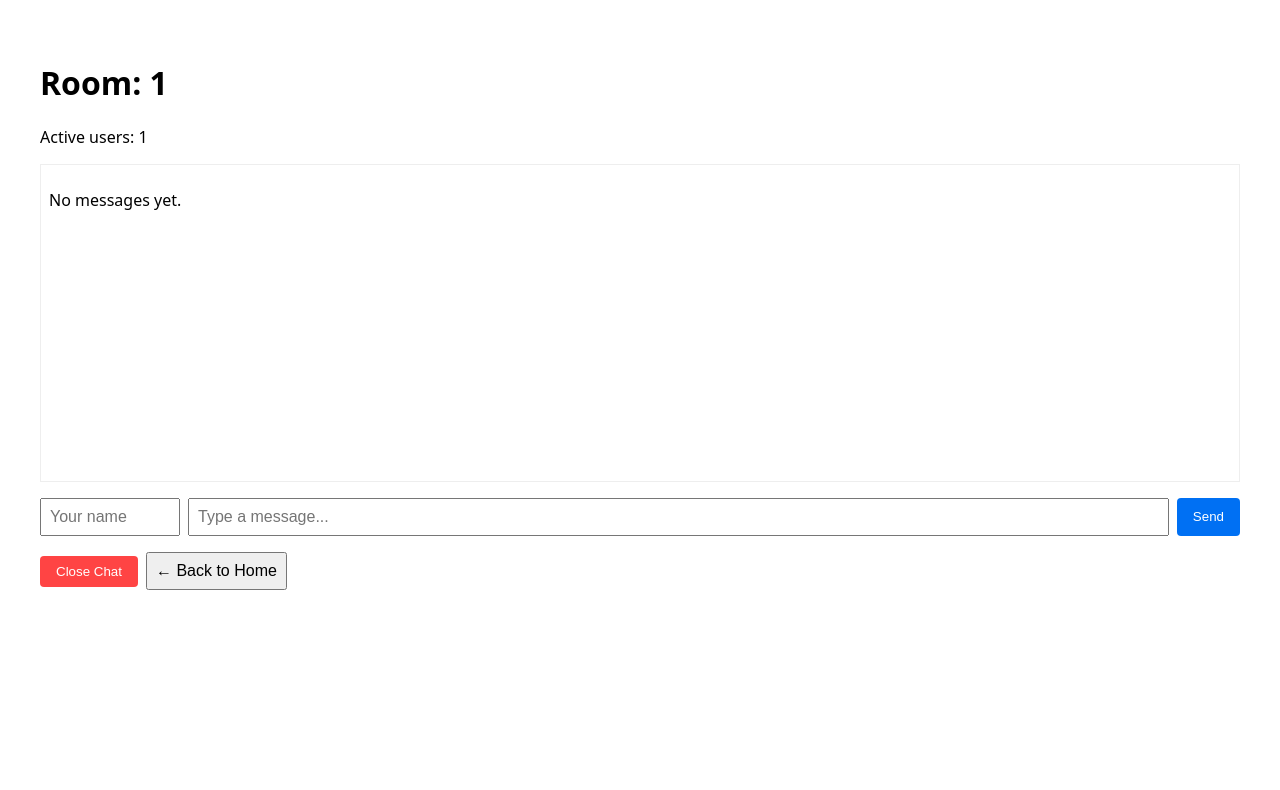
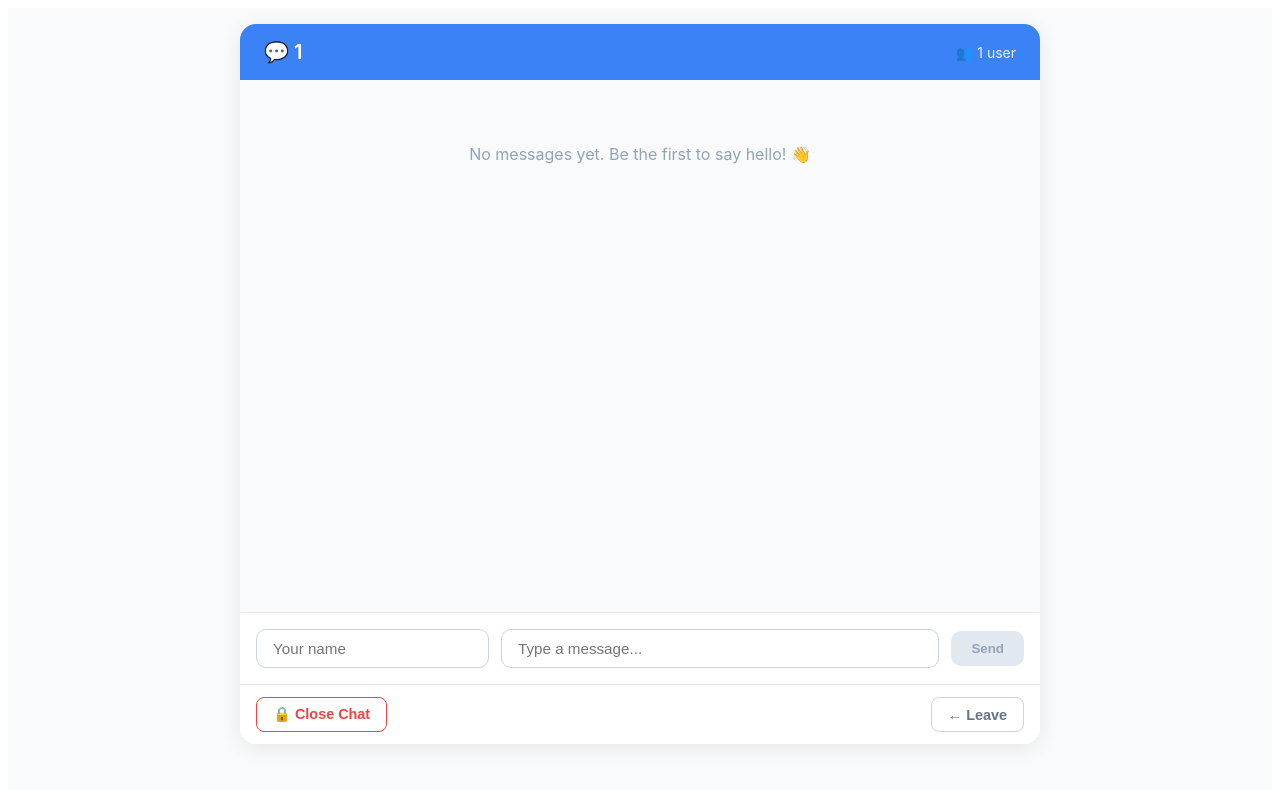
Before and after one commit to oopsididitagain335/emphermal-msg, a Next.js app: page /room/1/1 in a window 1280 px wide. Shown: the top 790 px of the page. Built offline with nearby package versions, Linux system fonts and the light colour scheme.

Commit message:
Update page.js

```diff
--- a/app/room/[name]/[id]/page.js
+++ b/app/room/[name]/[id]/page.js
@@ -15,7 +15,7 @@ export default function RoomPage() {
   const [activeUsers, setActiveUsers] = useState(0);
   const [username, setUsername] = useState('');
   const [text, setText] = useState('');
-  const [roomExists, setRoomExists] = useState(true); // Track if room still exists
+  const [roomExists, setRoomExists] = useState(true);
 
   useEffect(() => {
     if (!roomId) return;
@@ -29,7 +29,6 @@ export default function RoomPage() {
       sessionStorage.setItem(storageKey, connectionId);
     }
 
-    // Join the room
     fetch(`/api/room/${roomId}`, {
       method: 'PUT',
       headers: { 'Content-Type': 'application/json' },
@@ -56,7 +55,6 @@ export default function RoomPage() {
     };
   }, [roomId]);
 
-  // Poll room data (messages, users, existence)
   useEffect(() => {
     if (!roomId) return;
 
@@ -71,7 +69,7 @@ export default function RoomPage() {
         const data = await res.json();
         setMessages(data.messages || []);
         setActiveUsers(data.activeUsers || 0);
-        setRoomExists(data.exists !== false); // fallback if not sent
+        setRoomExists(data.exists !== false);
       } catch (err) {
         console.error('Failed to fetch room data:', err);
       }
@@ -103,7 +101,6 @@ export default function RoomPage() {
         body: JSON.stringify({ action: 'close' }),
       });
 
-      // Optional: leave the room explicitly (not strictly needed since it's deleted)
       const connectionId = sessionStorage.getItem(`conn_${roomId}`);
       if (connectionId) {
         await fetch(`/api/room/${roomId}`, {
@@ -114,102 +111,253 @@ export default function RoomPage() {
       }
 
       alert('Chat closed successfully.');
-      router.push('/'); // Redirect to home
+      router.push('/');
     } catch (err) {
       console.error('Failed to close chat:', err);
       alert('Failed to close chat. Please try again.');
     }
   };
 
-  if (!roomId) return <div>Loading...</div>;
+  if (!roomId) {
+    return (
+      <div style={{ textAlign: 'center', padding: '3rem', color: '#6b7280' }}>
+        Loading...
+      </div>
+    );
+  }
 
   if (!roomExists) {
     return (
-      <div style={{ padding: '2rem', fontFamily: 'system-ui, sans-serif' }}>
-        <h2>Chat Closed</h2>
-        <p>This chat room has been deleted.</p>
+      <div
+        style={{
+          minHeight: '100vh',
+          display: 'flex',
+          flexDirection: 'column',
+          alignItems: 'center',
+          justifyContent: 'center',
+          padding: '1.5rem',
+          backgroundColor: '#f9fafb',
+          fontFamily: '-apple-system, BlinkMacSystemFont, "Segoe UI", Roboto, sans-serif',
+        }}
+      >
+        <div
+          style={{
+            maxWidth: '500px',
+            width: '100%',
+            textAlign: 'center',
+            padding: '2rem',
+            backgroundColor: 'white',
+            borderRadius: '16px',
+            boxShadow: '0 4px 12px rgba(0,0,0,0.08)',
+          }}
+        >
+          <h2 style={{ fontSize: '1.5rem', color: '#ef4444', marginBottom: '0.5rem' }}>
+            🚫 Chat Closed
+          </h2>
+          <p style={{ color: '#6b7280', marginBottom: '1.5rem' }}>
+            This room has been deleted by the host.
+          </p>
           <button
             onClick={() => router.push('/')}
-          style={{ marginTop: '1rem', padding: '0.5rem', fontSize: '1rem' }}
+            style={{
+              padding: '0.75rem 1.5rem',
+              fontSize: '1rem',
+              fontWeight: '600',
+              backgroundColor: '#3b82f6',
+              color: 'white',
+              border: 'none',
+              borderRadius: '10px',
+              cursor: 'pointer',
+            }}
           >
             ← Back to Home
           </button>
+        </div>
       </div>
     );
   }
 
   return (
-    <div style={{ padding: '2rem', fontFamily: 'system-ui, sans-serif' }}>
-      <h1>Room: {roomName}</h1>
-      <p>Active users: {activeUsers}</p>
+    <div
+      style={{
+        minHeight: '100vh',
+        backgroundColor: '#f9fafb',
+        fontFamily: '-apple-system, BlinkMacSystemFont, "Segoe UI", Roboto, sans-serif',
+        padding: '1rem',
+      }}
+    >
+      <div
+        style={{
+          maxWidth: '800px',
+          margin: '0 auto',
+          backgroundColor: 'white',
+          borderRadius: '16px',
+          boxShadow: '0 4px 20px rgba(0,0,0,0.08)',
+          overflow: 'hidden',
+          display: 'flex',
+          flexDirection: 'column',
+          height: '90vh',
+        }}
+      >
+        {/* Header */}
+        <div
+          style={{
+            padding: '1rem 1.5rem',
+            backgroundColor: '#3b82f6',
+            color: 'white',
+            display: 'flex',
+            justifyContent: 'space-between',
+            alignItems: 'center',
+          }}
+        >
+          <h1 style={{ fontSize: '1.25rem', fontWeight: '600', margin: 0 }}>
+            💬 {roomName}
+          </h1>
+          <div style={{ fontSize: '0.875rem', opacity: 0.9 }}>
+            👥 {activeUsers} {activeUsers === 1 ? 'user' : 'users'}
+          </div>
+        </div>
 
-      <div style={{ marginTop: '1rem', height: '300px', overflowY: 'auto', border: '1px solid #eee', padding: '0.5rem' }}>
+        {/* Messages Area */}
+        <div
+          style={{
+            flex: 1,
+            padding: '1rem',
+            overflowY: 'auto',
+            display: 'flex',
+            flexDirection: 'column',
+            gap: '1rem',
+            backgroundColor: '#f8fafc',
+          }}
+        >
           {messages.length === 0 ? (
-          <p>No messages yet.</p>
+            <div style={{ textAlign: 'center', color: '#94a3b8', marginTop: '2rem' }}>
+              <p>No messages yet. Be the first to say hello! 👋</p>
+            </div>
           ) : (
             messages.map((msg) => (
-            <div key={msg.id} style={{ marginBottom: '0.5rem' }}>
-              <strong>{msg.username}:</strong> {msg.text}
-              <br />
-              <small>{new Date(msg.timestamp).toLocaleTimeString()}</small>
+              <div
+                key={msg.id}
+                style={{
+                  maxWidth: '80%',
+                  padding: '0.75rem 1rem',
+                  borderRadius: '12px',
+                  backgroundColor: '#e0f2fe',
+                  alignSelf: 'flex-start',
+                }}
+              >
+                <div style={{ fontWeight: '600', color: '#0c4a6e', fontSize: '0.95rem' }}>
+                  {msg.username}
+                </div>
+                <div style={{ marginTop: '0.25rem', wordBreak: 'break-word' }}>{msg.text}</div>
+                <div style={{ marginTop: '0.5rem', fontSize: '0.75rem', color: '#64748b' }}>
+                  {new Date(msg.timestamp).toLocaleTimeString([], { hour: '2-digit', minute: '2-digit' })}
+                </div>
               </div>
             ))
           )}
         </div>
 
-      <form onSubmit={handleSubmit} style={{ marginTop: '1rem', display: 'flex', gap: '0.5rem' }}>
+        {/* Input Form */}
+        <form
+          onSubmit={handleSubmit}
+          style={{
+            padding: '1rem',
+            borderTop: '1px solid #e2e8f0',
+            display: 'flex',
+            gap: '0.75rem',
+            alignItems: 'center',
+            backgroundColor: 'white',
+          }}
+        >
           <input
             type="text"
             value={username}
             onChange={(e) => setUsername(e.target.value)}
             placeholder="Your name"
-          style={{ padding: '0.5rem', fontSize: '1rem', width: '120px' }}
+            style={{
+              flex: '0 0 120px',
+              padding: '0.625rem 1rem',
+              fontSize: '0.95rem',
+              border: '1px solid #cbd5e1',
+              borderRadius: '10px',
+              outline: 'none',
+            }}
           />
           <input
             type="text"
             value={text}
             onChange={(e) => setText(e.target.value)}
             placeholder="Type a message..."
-          style={{ padding: '0.5rem', fontSize: '1rem', flex: 1 }}
+            style={{
+              flex: 1,
+              padding: '0.625rem 1rem',
+              fontSize: '0.95rem',
+              border: '1px solid #cbd5e1',
+              borderRadius: '10px',
+              outline: 'none',
+            }}
           />
           <button
             type="submit"
             disabled={!username.trim() || !text.trim()}
             style={{
-            padding: '0.5rem 1rem',
-            backgroundColor: '#0070f3',
-            color: 'white',
+              padding: '0.625rem 1.25rem',
+              fontWeight: '600',
+              backgroundColor: username.trim() && text.trim() ? '#3b82f6' : '#e2e8f0',
+              color: username.trim() && text.trim() ? 'white' : '#94a3b8',
               border: 'none',
-            borderRadius: '4px',
-            cursor: 'pointer',
+              borderRadius: '10px',
+              cursor: username.trim() && text.trim() ? 'pointer' : 'not-allowed',
             }}
           >
             Send
           </button>
         </form>
 
-      {/* 🔥 Close Chat Button */}
+        {/* Footer Actions */}
+        <div
+          style={{
+            padding: '0.75rem 1rem',
+            display: 'flex',
+            justifyContent: 'space-between',
+            borderTop: '1px solid #e2e8f0',
+            backgroundColor: 'white',
+          }}
+        >
           <button
             onClick={handleCloseChat}
             style={{
-          marginTop: '1rem',
               padding: '0.5rem 1rem',
-          backgroundColor: '#ff4444',
-          color: 'white',
-          border: 'none',
-          borderRadius: '4px',
+              fontSize: '0.9rem',
+              fontWeight: '600',
+              color: '#ef4444',
+              backgroundColor: 'transparent',
+              border: '1px solid #ef4444',
+              borderRadius: '8px',
               cursor: 'pointer',
             }}
           >
-        Close Chat
+            🔒 Close Chat
           </button>
 
           <button
             onClick={() => router.push('/')}
-        style={{ marginTop: '1rem', padding: '0.5rem', fontSize: '1rem', marginLeft: '0.5rem' }}
+            style={{
+              padding: '0.5rem 1rem',
+              fontSize: '0.9rem',
+              fontWeight: '600',
+              color: '#64748b',
+              backgroundColor: 'transparent',
+              border: '1px solid #cbd5e1',
+              borderRadius: '8px',
+              cursor: 'pointer',
+            }}
           >
-        ← Back to Home
+            ← Leave
           </button>
+        </div>
+      </div>
     </div>
   );
 }
```
Lines whose indentation alone changed are shown as unchanged.
